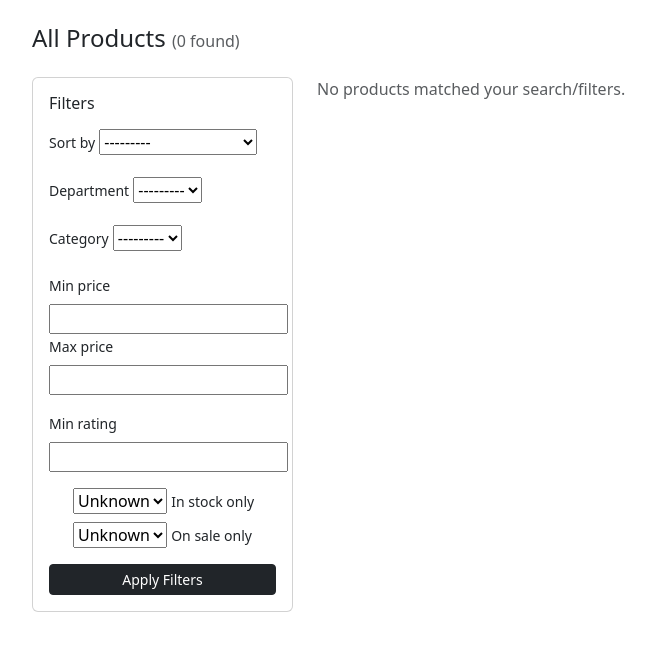
After one commit to mokomgeh/E-Commerce-Containerized-Django-App-Devops, a Django app: page /search/ in a window 1280 px wide. The commit adds this page. Shown: the top 651 px of the page, without its empty margins (50-706 px from the left). Run offline with Django 5.2, Linux system fonts and the light colour scheme; data that the repository does not hold is empty.

Commit message:
Product Filter Phase

```diff
--- /dev/null
+++ b/django_app/apps/catalog/context_processors.py
@@ -0,0 +1,12 @@
+"""
+Injects the active department list into every template's context, so the
+navbar (included on every page) can render top-level navigation links
+without every single view needing to fetch and pass departments manually.
+Cheap: a handful of rows, and Department is rarely written to, so this
+query is effectively free relative to page render cost.
+"""
+from .models import Department
+
+
+def departments_nav(request):
+    return {"departments_nav": Department.objects.filter(is_active=True)}
--- /dev/null
+++ b/django_app/apps/catalog/filters.py
@@ -0,0 +1,72 @@
+"""
+apps.catalog.filters
+======================
+django-filter FilterSet powering the product search/listing page:
+price range, department, category, minimum rating, in-stock-only, and
+free-text search across name/description -- plus a `sort` field for
+ordering. Kept as a FilterSet (rather than hand-rolled query building in
+the view) so the same filter definitions can back both the HTML search
+page and, later, a DRF API endpoint with zero duplication.
+"""
+import django_filters
+from django.db.models import Q
+
+from .models import Category, Department, Product
+
+
+class ProductFilter(django_filters.FilterSet):
+    q = django_filters.CharFilter(method="filter_search", label="Search")
+    department = django_filters.ModelChoiceFilter(queryset=Department.objects.filter(is_active=True))
+    category = django_filters.ModelChoiceFilter(queryset=Category.objects.filter(is_active=True))
+    min_price = django_filters.NumberFilter(field_name="price", lookup_expr="gte")
+    max_price = django_filters.NumberFilter(field_name="price", lookup_expr="lte")
+    min_rating = django_filters.NumberFilter(field_name="average_rating", lookup_expr="gte")
+    in_stock_only = django_filters.BooleanFilter(method="filter_in_stock", label="In stock only")
+    on_sale_only = django_filters.BooleanFilter(method="filter_on_sale", label="On sale only")
+
+    sort = django_filters.ChoiceFilter(
+        method="filter_sort",
+        label="Sort by",
+        choices=[
+            ("-created_at", "Newest"),
+            ("price", "Price: Low to High"),
+            ("-price", "Price: High to Low"),
+            ("-average_rating", "Highest Rated"),
+            ("-review_count", "Most Reviewed"),
+        ],
+    )
+
+    class Meta:
+        model = Product
+        fields = ["department", "category", "min_price", "max_price", "min_rating"]
+
+    def filter_search(self, queryset, name, value):
+        # Search across name, short/long description, and SKU. Using Q
+        # objects rather than a full-text-search backend keeps this
+        # portable to SQLite for local dev; swap in Postgres's
+        # SearchVector for production-scale relevance ranking.
+        return queryset.filter(
+            Q(name__icontains=value)
+            | Q(short_description__icontains=value)
+            | Q(description__icontains=value)
+            | Q(sku__icontains=value)
+        )
+
+    def filter_in_stock(self, queryset, name, value):
+        return queryset.filter(stock_quantity__gt=0) if value else queryset
+
+    def filter_on_sale(self, queryset, name, value):
+        if not value:
+            return queryset
+        return queryset.filter(discount_price__isnull=False, discount_price__gt=0)
+
+    def filter_sort(self, queryset, name, value):
+        return queryset.order_by(value)
+
+    def filter_category(self, queryset, name, value):
+        # Not directly used (ModelChoiceFilter handles equality by
+        # default) but documented here: view-level code expands the
+        # chosen category to include descendants via
+        # Category.get_descendant_ids() *before* this filterset runs,
+        # so "Electronics" also returns "Gaming Laptops" products.
+        return queryset
--- a/django_app/apps/catalog/urls.py
+++ b/django_app/apps/catalog/urls.py
@@ -6,5 +6,8 @@ app_name = "catalog"
 
 urlpatterns = [
     path("", views.home, name="home"),
+    path("search/", views.product_search, name="product_search"),
+    path("department/<slug:slug>/", views.department_detail, name="department_detail"),
+    path("category/<slug:slug>/", views.category_detail, name="category_detail"),
     path("product/<slug:slug>/", views.product_detail, name="product_detail"),
 ]
--- a/django_app/apps/catalog/views.py
+++ b/django_app/apps/catalog/views.py
@@ -6,10 +6,11 @@ combined search + filter listing page. Every product-facing view also
 feeds the analytics app (page views, search queries) so the
 recommendation engine has real behavioral data to work with.
 """
+from django.core.paginator import Paginator
 from django.shortcuts import get_object_or_404, render
 
-from .models import Department, Product
-
+from .models import Department, Product, Category
+from .filters import ProductFilter
 
 def home(request):
     """Storefront homepage: featured products + trending rail."""
@@ -19,10 +20,51 @@ def home(request):
     }
     return render(request, "catalog/home.html", context)
 
+def department_detail(request, slug):
+    department = get_object_or_404(Department, slug=slug, is_active=True)
+    products = Product.objects.active().filter(department=department)
+    return _render_filtered_listing(request, products, {"department": department}, "catalog/department_detail.html")
+
+
+def category_detail(request, slug):
+    category = get_object_or_404(Category, slug=slug, is_active=True)
+    # Include products from every descendant category too, so browsing a
+    # parent category shows everything nested beneath it.
+    descendant_ids = category.get_descendant_ids()
+    products = Product.objects.active().filter(category_id__in=descendant_ids)
+    return _render_filtered_listing(request, products, {"category": category}, "catalog/category_detail.html")
+
+
+def product_search(request):
+    """The main search + filter page, used for both free-text search and pure filter browsing."""
+    products = Product.objects.active().select_related("department", "category")
+    return _render_filtered_listing(request, products, {}, "catalog/product_search.html", track_query=True)
+
+
+def _render_filtered_listing(request, base_queryset, extra_context, template, track_query=False):
+    """
+    Shared plumbing for every product-listing page: apply the
+    ProductFilter (search text, price range, rating, stock, sort), then
+    paginate. Centralizing this means product_search/department_detail/
+    category_detail all behave identically instead of drifting apart.
+    """
+    product_filter = ProductFilter(request.GET, queryset=base_queryset)
+    filtered_qs = product_filter.qs
+
+    paginator = Paginator(filtered_qs, 12)
+    page_obj = paginator.get_page(request.GET.get("page"))
+
+    context = {
+        "filter": product_filter,
+        "page_obj": page_obj,
+        "products": page_obj.object_list,
+        **extra_context,
+    }
+    return render(request, template, context)
 
 def product_detail(request, slug):
     product = get_object_or_404(
-        Product.objects.select_related("department", "category").prefetch_related("images", "specifications", "reviews"),
+        Product.objects.select_related("department", "category").prefetch_related("images", "specifications"),
         slug=slug, is_active=True,
     )
 
--- a/django_app/config/settings.py
+++ b/django_app/config/settings.py
@@ -37,6 +37,8 @@ INSTALLED_APPS = [
     'django.contrib.sessions',
     'django.contrib.messages',
     'django.contrib.staticfiles',
+    # Third-party
+    'django_filters',
     # Local apps
     'apps.accounts',
     'apps.catalog',
@@ -64,6 +66,8 @@ TEMPLATES = [
                 'django.template.context_processors.request',
                 'django.contrib.auth.context_processors.auth',
                 'django.contrib.messages.context_processors.messages',
+                 # Injects `departments_nav` into every template's context.
+                "apps.catalog.context_processors.departments_nav",
             ],
         },
     },
--- /dev/null
+++ b/django_app/templates/catalog/product_search.html
@@ -0,0 +1,21 @@
+{% extends "base.html" %}
+{% block title %}Search Results{% endblock %}
+{% block content %}
+<h1 class="h4 mb-4">
+    {% if request.GET.q %}Results for "{{ request.GET.q }}"{% else %}All Products{% endif %}
+    <span class="text-muted fs-6">({{ page_obj.paginator.count }} found)</span>
+</h1>
+<div class="row">
+    <div class="col-md-3">{% include "partials/filter_sidebar.html" %}</div>
+    <div class="col-md-9">
+        <div class="row">
+            {% for product in products %}
+                {% include "partials/product_card.html" %}
+            {% empty %}
+                <p class="text-muted">No products matched your search/filters.</p>
+            {% endfor %}
+        </div>
+        {% include "partials/pagination.html" %}
+    </div>
+</div>
+{% endblock %}
--- /dev/null
+++ b/django_app/templates/partials/filter_sidebar.html
@@ -0,0 +1,39 @@
+<form method="get" class="card p-3 mb-4">
+    <h6 class="mb-3">Filters</h6>
+    {% if request.GET.q %}<input type="hidden" name="q" value="{{ request.GET.q }}">{% endif %}
+    <div class="mb-3">
+        <label class="form-label small">Sort by</label>
+        {{ filter.form.sort }}
+    </div>
+    <div class="mb-3">
+        <label class="form-label small">Department</label>
+        {{ filter.form.department }}
+    </div>
+    <div class="mb-3">
+        <label class="form-label small">Category</label>
+        {{ filter.form.category }}
+    </div>
+    <div class="row mb-3">
+        <div class="col">
+            <label class="form-label small">Min price</label>
+            {{ filter.form.min_price }}
+        </div>
+        <div class="col">
+            <label class="form-label small">Max price</label>
+            {{ filter.form.max_price }}
+        </div>
+    </div>
+    <div class="mb-3">
+        <label class="form-label small">Min rating</label>
+        {{ filter.form.min_rating }}
+    </div>
+    <div class="form-check mb-2">
+        {{ filter.form.in_stock_only }}
+        <label class="form-check-label small" for="id_in_stock_only">In stock only</label>
+    </div>
+    <div class="form-check mb-3">
+        {{ filter.form.on_sale_only }}
+        <label class="form-check-label small" for="id_on_sale_only">On sale only</label>
+    </div>
+    <button type="submit" class="btn btn-dark btn-sm w-100">Apply Filters</button>
+</form>
--- /dev/null
+++ b/django_app/templates/partials/footer.html
@@ -0,0 +1,6 @@
+<footer class="bg-dark text-light-emphasis py-4 mt-5">
+    <div class="container text-center small">
+        <p class="mb-1">Django E-Commerce Storefront &mdash; a portfolio project demonstrating a session cart, dynamic catalog, coupons, Stripe payments, analytics, and recommendations.</p>
+        <p class="mb-0 text-muted">Built with Django. See <code>docs/</code> in the repository for full architecture notes.</p>
+    </div>
+</footer>
--- /dev/null
+++ b/django_app/templates/partials/pagination.html
@@ -0,0 +1,13 @@
+{% if page_obj.has_other_pages %}
+<nav class="mt-4">
+    <ul class="pagination justify-content-center">
+        {% if page_obj.has_previous %}
+        <li class="page-item"><a class="page-link" href="?{{ request.GET.urlencode }}&page={{ page_obj.previous_page_number }}">Previous</a></li>
+        {% endif %}
+        <li class="page-item disabled"><span class="page-link">Page {{ page_obj.number }} of {{ page_obj.paginator.num_pages }}</span></li>
+        {% if page_obj.has_next %}
+        <li class="page-item"><a class="page-link" href="?{{ request.GET.urlencode }}&page={{ page_obj.next_page_number }}">Next</a></li>
+        {% endif %}
+    </ul>
+</nav>
+{% endif %}
```
Also changed, not shown: django_app/templates/catalog/category_detail.html (added, +21 -0 lines), django_app/templates/catalog/department_detail.html (added, +21 -0 lines), django_app/templates/catalog/home.html (+38 -1 lines), django_app/templates/catalog/product_detail.html (+110 -0 lines), django_app/templates/partials/navbar.html (added, +29 -0 lines), django_app/templates/partials/product_card.html (added, +36 -0 lines), django_app/media/categories/71H8XhwlwpL._AC_SX425_.jpg (added), django_app/media/departments/61O3iMlnJIL._AC_SX425_.jpg (added), django_app/media/departments/gildan-64000-tee-white-mdl__92052.jpg (added), django_app/media/products/A24DRYFSAqDMKcVoon2zhZ.jpg (added).
